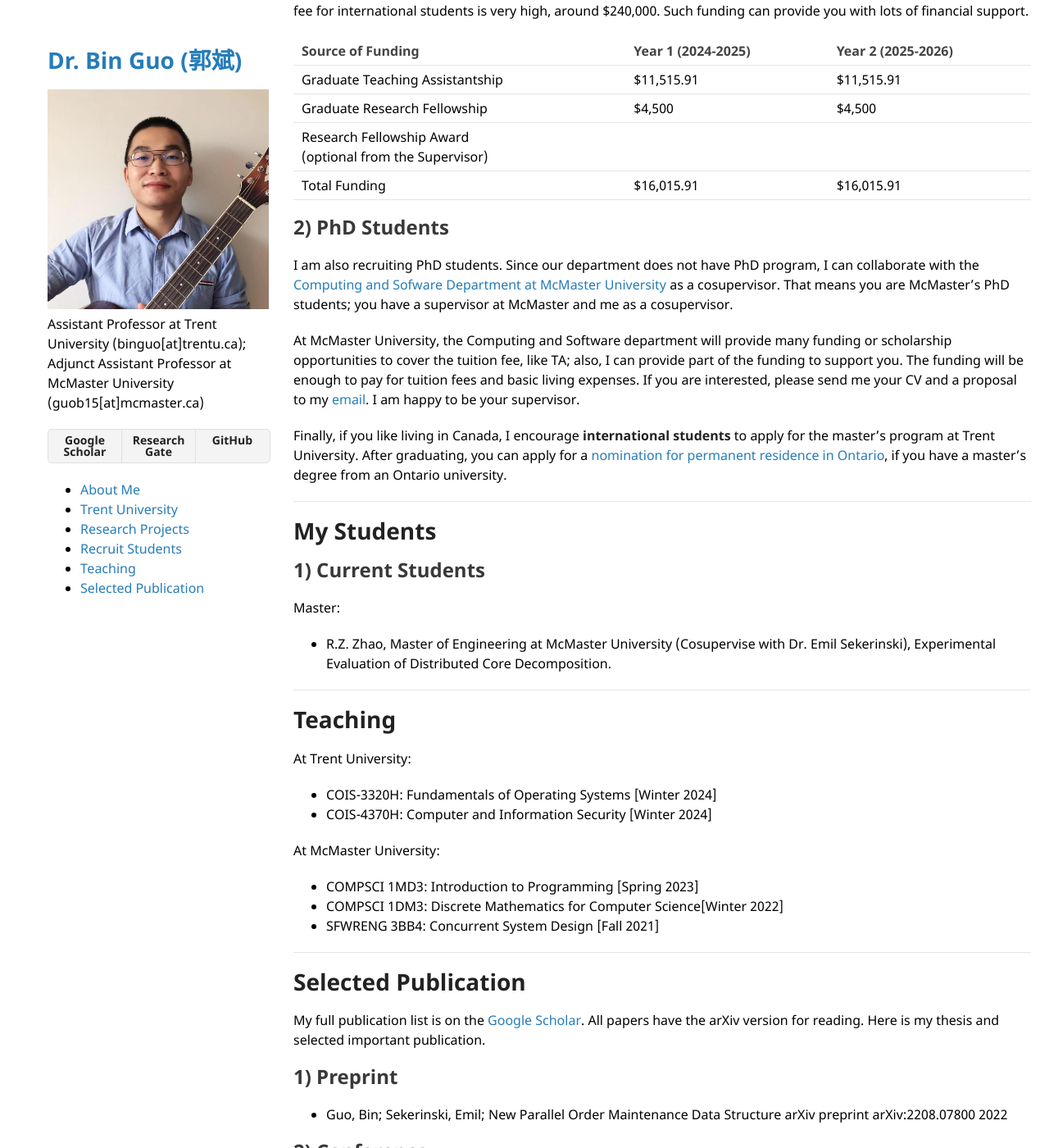
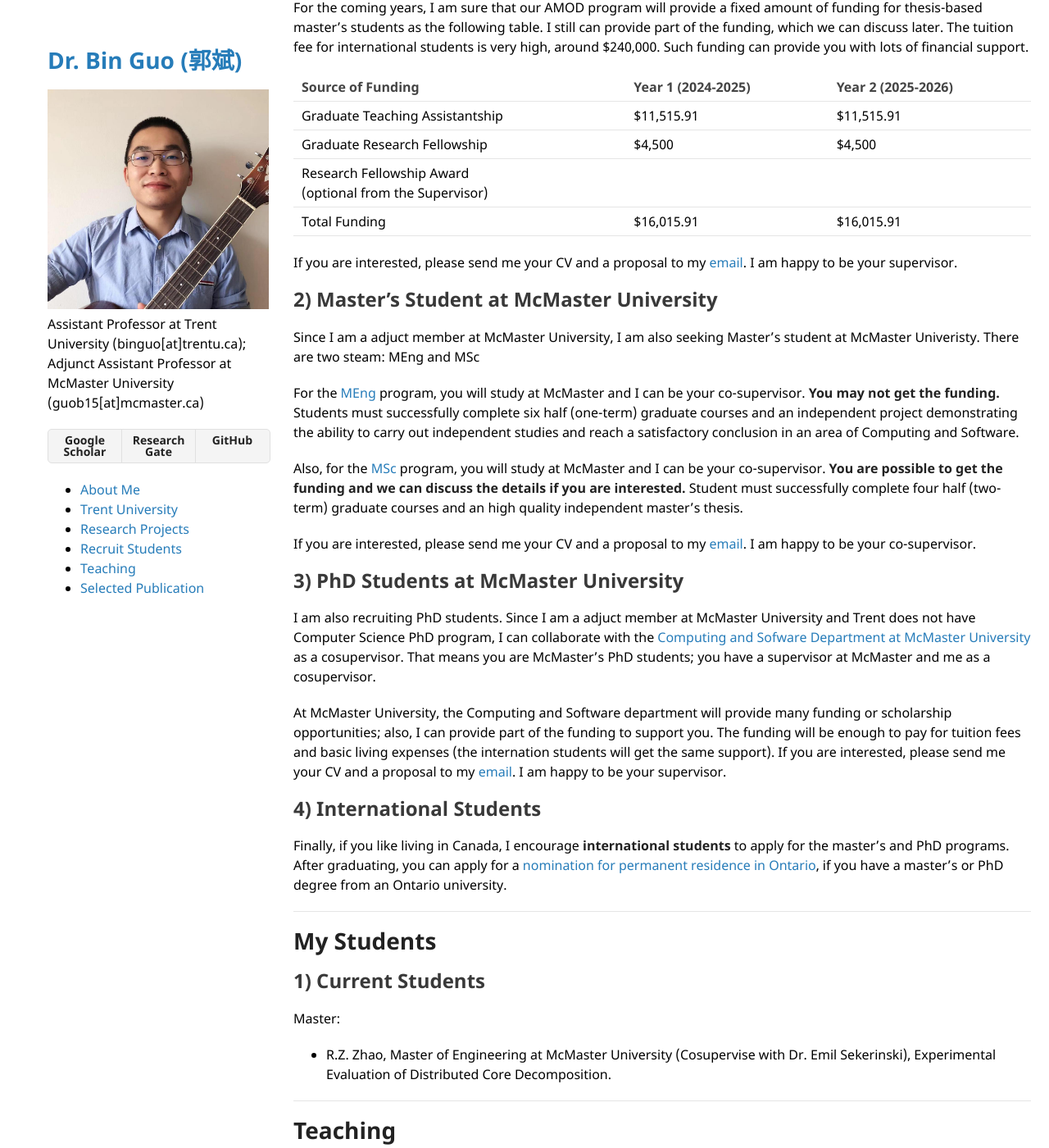
Before and after one commit to bin-guo/bin-guo.github.io, a Jekyll site: the page built from index.md, in a window 1280 px wide and 1400 px high, scrolled down 3091 px. Shown: the whole window at 82% size. Built offline with Jekyll 4.4.1, drawn with Linux system fonts in a browser that asks for light colours; our own code applies the rules of GitHub Pages for plain Markdown files; some of the changed text lies outside the part shown.

Commit message:
Update index.md

```diff
--- a/index.md
+++ b/index.md
@@ -65,8 +65,11 @@ Our research on graph algorithms can be extended to privacy and security. The pr
 ---
 
 # Recruit Students
-## 1) Master's Students
-I am seeking highly motivated and dedicated Master's students starting from Winter 2024. Before connecting with me, you must satisfy the basic requirement of our department, e.g, minimum GPA 77% in last 10 credits and IELTS 6.5 with no band below 6.0. Prospective candidates should have a background in __data structure and algorithms__ (especially on graphs), __parallel computing__, and C/C++ programming experience. __If you do not have such a background or your major is not computer science, it does not matter__; we still can talk and make a good research plan. During your master's studies, you will do experiments (mostly C++ programming) and finish a thesis. You will have the opportunity to work closely with me and collaborate with our team members.
+
+## 1) Master's Students at Trent University
+If you want to apply the course-based program like Big Data, you can directly apply without a supervisor.
+
+I am seeking highly motivated and dedicated Master's students (thesis-based computer science stream) starting from Winter 2024. Before connecting with me, you must satisfy the basic requirement of our department, e.g, minimum GPA 77% in last 10 credits and IELTS 6.5 with no band below 6.0. Prospective candidates should have a background in __data structure and algorithms__ (especially on graphs), __parallel computing__, and C/C++ programming experience. __If you do not have such a background or your major is not computer science, it does not matter__; we still can talk and make a good research plan. During your master's studies, you will do experiments (mostly C++ programming) and finish a thesis. You will have the opportunity to work closely with me and collaborate with our team members.
 
 Here is the [School of Graduate Studies](https://www.trentu.ca/graduatestudies/) and you can apply for [Applied Modelling and Quantitative Methods](https://www.trentu.ca/graduatestudies/sites/trentu.ca.graduatestudies/files/documents/Programs%20at%20a%20Glance%20from%20TrentU_GradStudies_Viewbook2023_Digital%5B65%5D.pdf), as our master program of Computer Science is under such program (see my front introduction to Trent University). If you are interested in **thesis-based**, you must find a supervisor to finish a research thesis and I am happy to be your supervisor; please send me an email including your CV, transcripts, and what kinds of research you would like to do. If you are interested in **course-based**, you must finish courses and do a project and you can directly apply.
 
@@ -79,16 +82,29 @@ For the coming years, I am sure that our AMOD program will provide a fixed amoun
 |Research Fellowship Award <br /> (optional from the Supervisor)| | |
 |Total Funding |$16,015.91 | $16,015.91|
 
-## 2) PhD Students
+If you are interested, please send me your CV and a proposal to my [email](mailto:binguo@trentu.ca). I am happy to be your supervisor.
 
-I am also recruiting PhD students. Since our department does not have PhD program, I can collaborate with the [Computing and Sofware Department at McMaster University](https://www.eng.mcmaster.ca/cas/programs/degree-options/phd-computer-science/) as a cosupervisor. That means you are McMaster's PhD students; you have a supervisor at McMaster and me as a cosupervisor.
+## 2) Master's Student at McMaster University
+Since I am a adjuct member at McMaster University, I am also seeking Master's student at McMaster Univeristy. There are two steam: MEng and MSc
+
+For the [MEng](https://www.eng.mcmaster.ca/cas/degree-options/computing-and-software-meng/) program, you will study at McMaster and I can be your co-supervisor. __You may not get the funding.__ Students must successfully complete six half (one-term) graduate courses and an independent project demonstrating the ability to carry out independent studies and reach a satisfactory conclusion in an area of Computing and Software.
+
+Also, for the [MSc](https://www.eng.mcmaster.ca/cas/degree-options/computer-science-msc/) program, you will study at McMaster and I can be your co-supervisor. __You are possible to get the funding and we can discuss the details if you are interested.__ Student must successfully complete four half (two-term) graduate courses and an high quality independent master's thesis.
+
+If you are interested, please send me your CV and a proposal to my [email](mailto:binguo@trentu.ca). I am happy to be your co-supervisor.
+
+## 3) PhD Students at McMaster University
+
+I am also recruiting PhD students. Since I am a adjuct member at McMaster University and Trent does not have Computer Science PhD program, I can collaborate with the [Computing and Sofware Department at McMaster University](https://www.eng.mcmaster.ca/cas/programs/degree-options/phd-computer-science/) as a cosupervisor. That means you are McMaster's PhD students; you have a supervisor at McMaster and me as a cosupervisor.
 
 
-At McMaster University, the Computing and Software department will provide many funding or scholarship opportunities to cover the tuition fee, like TA; also, I can provide part of the funding to support you. The funding will be enough to pay for tuition fees and basic living expenses.
+At McMaster University, the Computing and Software department will provide many funding or scholarship opportunities; also, I can provide part of the funding to support you. The funding will be enough to pay for tuition fees and basic living expenses (the internation students will get the same support).
 If you are interested, please send me your CV and a proposal to my [email](mailto:binguo@trentu.ca). I am happy to be your supervisor.
 
-Finally, if you like living in Canada, I encourage **international students** to apply for the master's program at Trent University.
-After graduating, you can apply for a [nomination for permanent residence in Ontario](https://www.ontario.ca/page/oinp-masters-graduate-stream), if you have a master's degree from an Ontario university.
+## 4) International Students
+
+Finally, if you like living in Canada, I encourage **international students** to apply for the master's and PhD programs.
+After graduating, you can apply for a [nomination for permanent residence in Ontario](https://www.ontario.ca/page/oinp-masters-graduate-stream), if you have a master's or PhD degree from an Ontario university.
 
 ---
 
```
